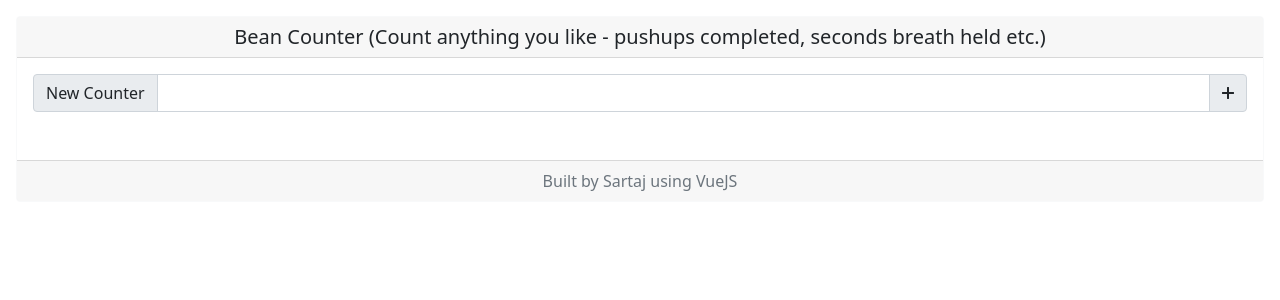
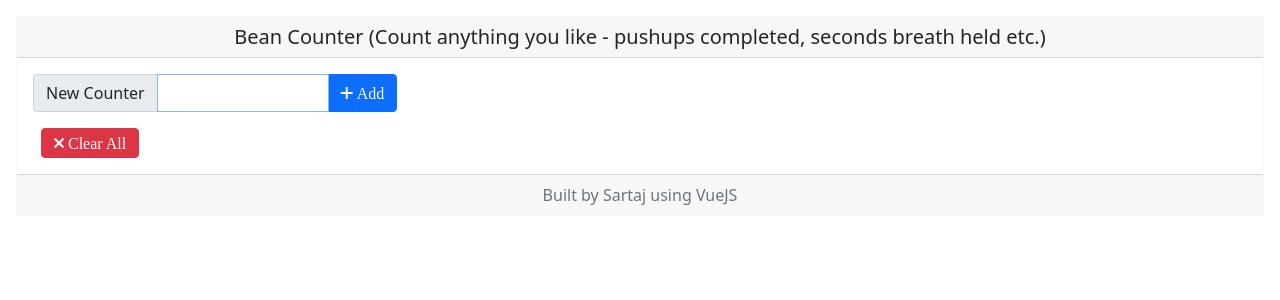
Before and after one commit to sartajsinghgill/bean-counter-app, a Vue app: page / in a window 1280 px wide. Shown: the top 300 px of the page. Built offline with nearby package versions, Linux system fonts and the light colour scheme.

Commit message:
Fixed styling issues, added clear all functionality

```diff
--- /dev/null
+++ b/public/css/custom.css
@@ -0,0 +1,3 @@
+*:focus {
+    box-shadow: none !important;
+}
--- a/public/index.html
+++ b/public/index.html
@@ -7,6 +7,7 @@
     <link rel="icon" href="<%= BASE_URL %>favicon.ico">
     <link href="https://cdn.jsdelivr.net/npm/bootstrap@5.0.0-beta1/dist/css/bootstrap.min.css" rel="stylesheet" integrity="sha384-giJF6kkoqNQ00vy+HMDP7azOuL0xtbfIcaT9wjKHr8RbDVddVHyTfAAsrekwKmP1" crossorigin="anonymous">
     <link rel="stylesheet" href="css/all.min.css">
+    <link rel="stylesheet" href="css/custom.css">
     <title><%= htmlWebpackPlugin.options.title %></title>
   </head>
   <body>
--- a/src/components/Beans.vue
+++ b/src/components/Beans.vue
@@ -1,28 +1,28 @@
 <template>
   <div>
-    <div class="card m-3 text-center border-light">
-      <h5 class="card-header">
+    <div class="card m-3 border-light">
+      <h5 class="card-header text-center ">
         Bean Counter (Count anything you like - pushups completed, seconds breath held etc.)
       </h5>
       <div class="card-body">
-          <div class="input-group mb-3 card-text">
-            <div class="input-group mb-3">
+          <div class="input-group mb-3 card-text" style="width:30%">
               <span class="input-group-text">New Counter</span>
-              <input type="text" name="addCounter" id="addCounter" class="form-control" v-model="addCounter">
-              <button class="input-group-text far fa-plus" @click="addNewCounter"></button>
-            </div>
+              <input type="text" name="addCounter" id="addCounter" class="form-control" v-model="addCounter" autofocus>
+              <button class="input-group-text far fa-plus btn btn-primary" @click="addNewCounter"> Add</button>
           </div>
+          <!--<button class="btn btn-success far fa-save mx-2" @click="storeToLocalStorage"> Save All</button>-->
+          <button class="btn btn-danger far fa-times mx-2" @click="clear"> Clear All</button>
       </div>
-      <div class="card-footer text-muted">
+      <div class="card-footer text-muted text-center">
         Built by Sartaj using VueJS
       </div>
     </div>
-    <div class="row row-cols-1 row-cols-md-6 m-1">
+    <div class="row row-cols-1 row-cols-md-6 m-1 p-1">
       <div class="col" v-for="(item, index) in items" :key="item.id">
         <div class="card border-dark text-primary">
           <h5 class="card-header bg-transparent">
             {{ item.text }}
-            <button class="btn btn-danger far fa-times" @click="removeCounter(index)"></button>
+            <button class="btn btn-danger far fa-times float-end" @click="removeCounter(index)"></button>
           </h5>
           <div class="card-body">
             {{ item.count }}
@@ -70,6 +70,10 @@ export default {
       this.items.splice(index,1)
       this.storeToLocalStorage()
     },
+    clear(){
+      this.items = []
+      this.storeToLocalStorage()
+    },
     storeToLocalStorage(){
       localStorage.setItem("beanCounters", JSON.stringify(this.items))
     }
```
